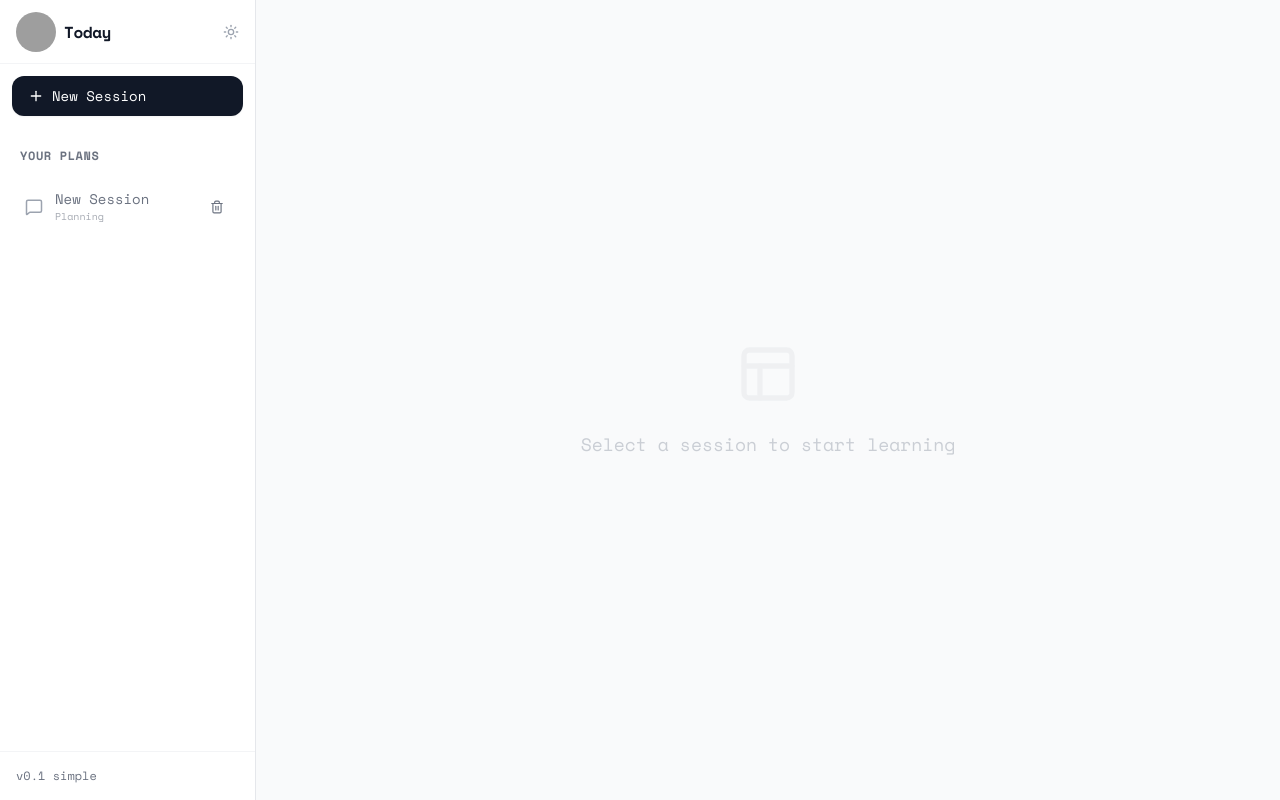
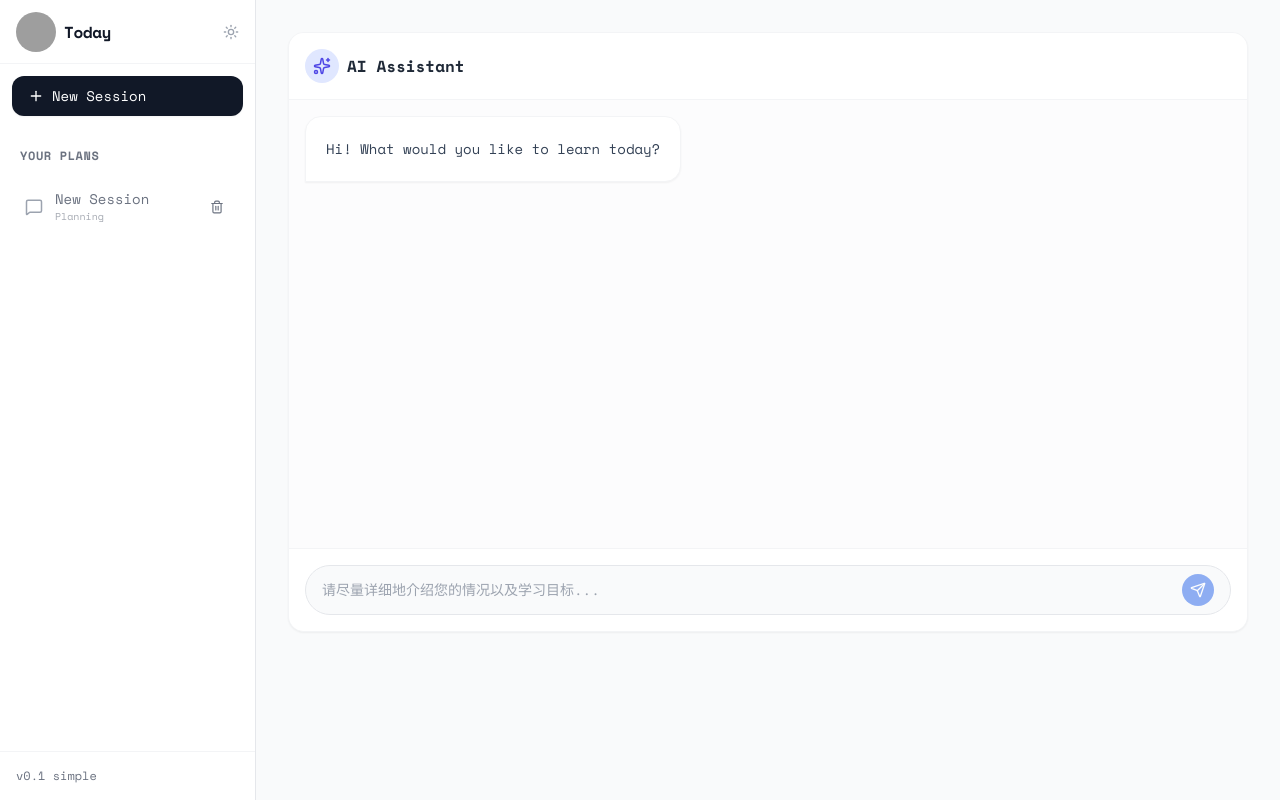
Before and after one commit to 404ll/Today, a React (Vite) app: page / in a window 1280 px wide. Built offline with nearby package versions, Linux system fonts and the light colour scheme; grey boxes are pictures that could not be loaded.

Commit message:
display: default display lastest session

```diff
--- a/src/App.tsx
+++ b/src/App.tsx
@@ -94,7 +94,7 @@ function App() {
     }
   };
 
-  const activeSession = sessions.find((s) => s.id === activeId); //当前选中的会话
+  const activeSession = sessions.find((s) => s.id === activeId) || sessions[0];
 
   return (
     <ThemeProvider>
```
